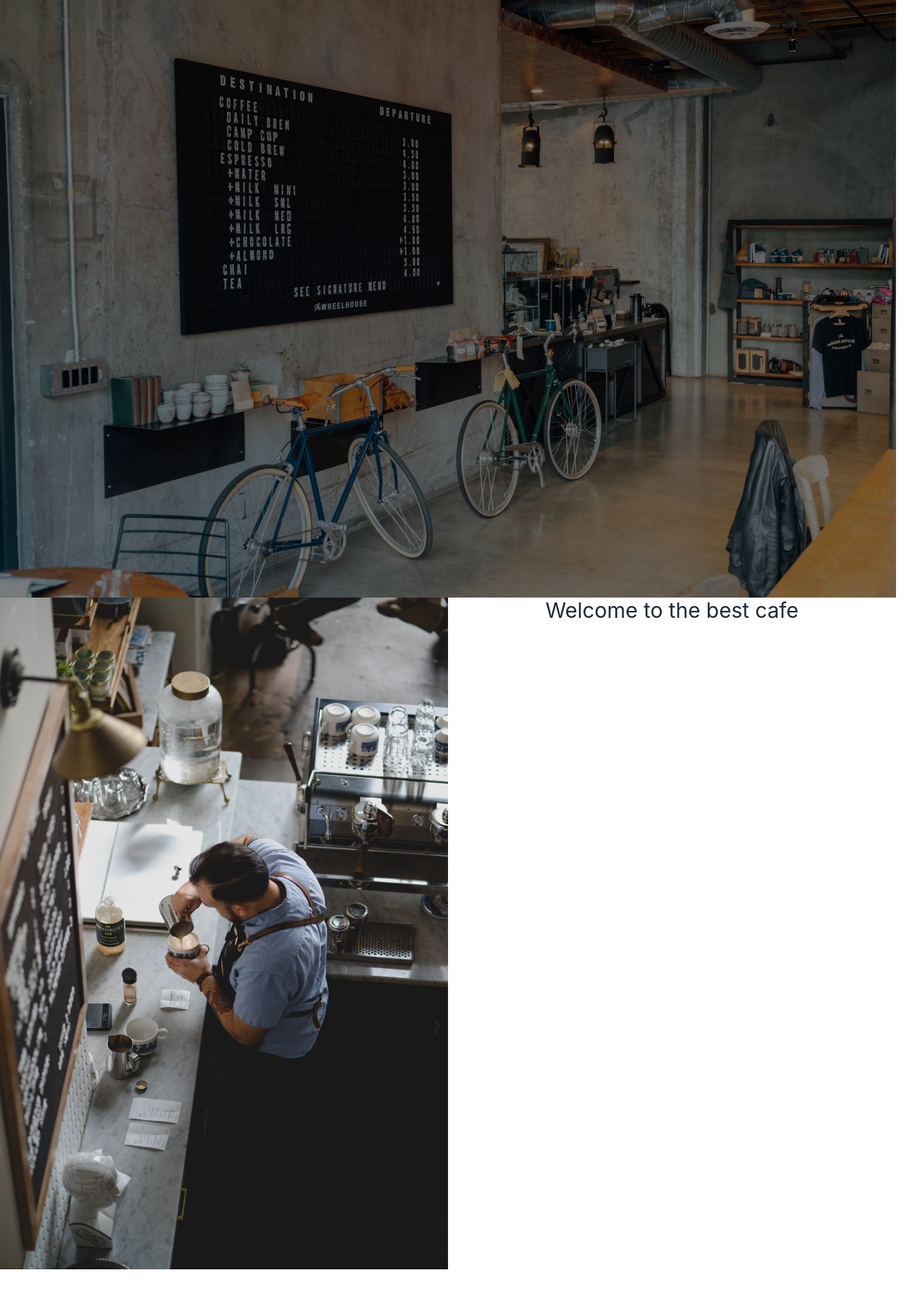
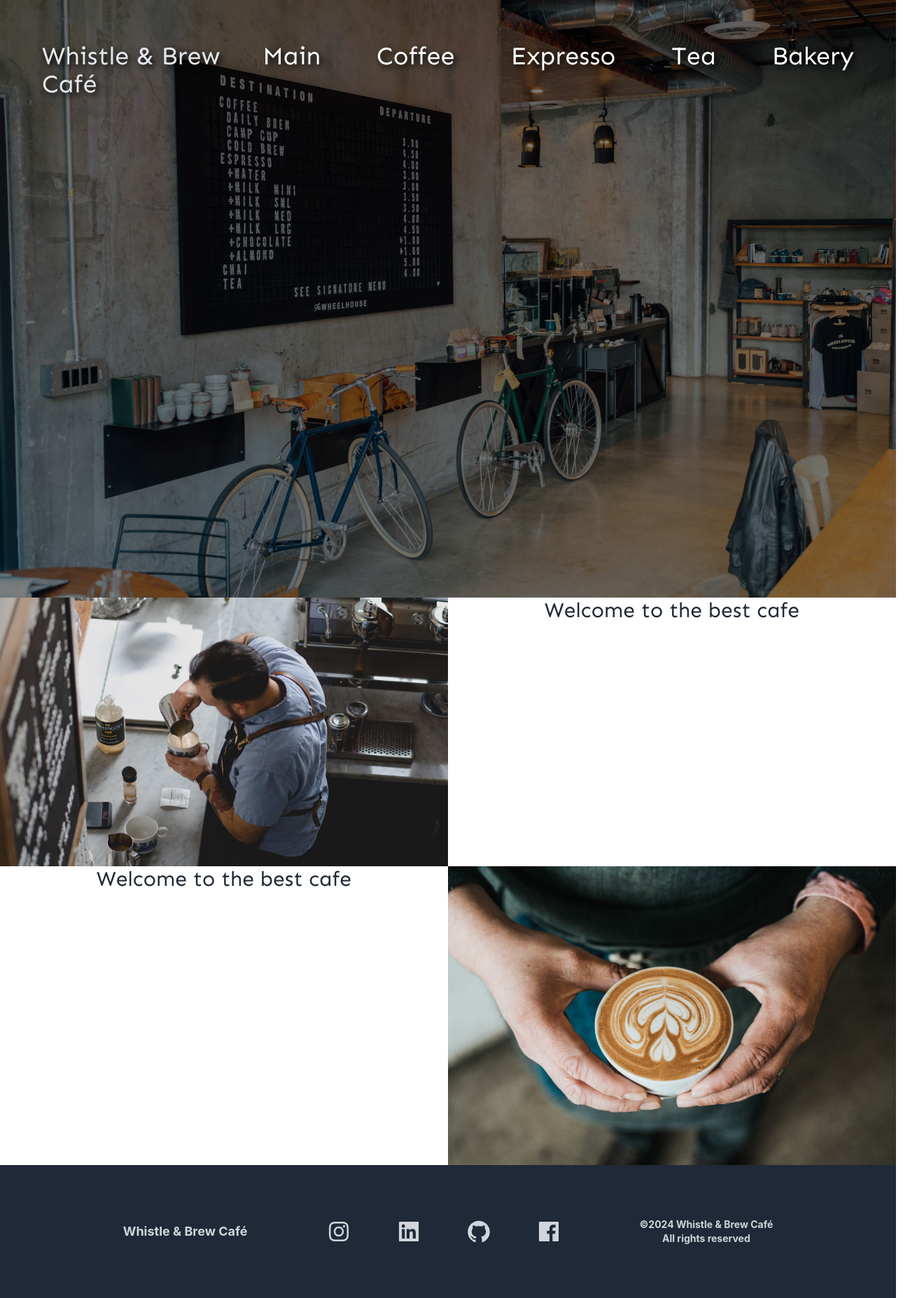
Before and after one commit to Stroyer210/Whistle-Brew-Caf-, a React (Create React App) app: page / in a window 1280 px wide. Shown: the whole page at 70% size, 1320 px wide, since content can reach past the window. Before the commit the page ends 1814 px from the top, so only its background shows below. Built offline with nearby package versions, Linux system fonts and the light colour scheme.

Commit message:
adding the navbar and footer

```diff
--- a/package.json
+++ b/package.json
@@ -8,6 +8,7 @@
     "@testing-library/user-event": "^13.5.0",
     "react": "^18.3.1",
     "react-dom": "^18.3.1",
+    "react-icons": "^5.2.1",
     "react-router-dom": "^6.24.1",
     "react-scripts": "5.0.1",
     "web-vitals": "^2.1.4"
--- a/public/index.html
+++ b/public/index.html
@@ -6,6 +6,9 @@
     <meta name="viewport" content="width=device-width, initial-scale=1" />
     <meta name="theme-color" content="#000000" />
     <script src="https://cdn.tailwindcss.com"></script>
+    <link rel="preconnect" href="https://fonts.googleapis.com">
+  <link rel="preconnect" href="https://fonts.gstatic.com" crossorigin>
+  <link href="https://fonts.googleapis.com/css2?family=Sen:wght@400..800&display=swap" rel="stylesheet">
     <meta
       name="description"
       content="Web site created using create-react-app"
--- a/src/Components/Footer.jsx
+++ b/src/Components/Footer.jsx
@@ -0,0 +1,45 @@
+import "./../App.css";
+import React from "react";
+import {
+  AiOutlineInstagram,
+  AiFillLinkedin,
+  AiFillGithub,
+  AiFillFacebook,
+} from "react-icons/ai";
+
+const Footer = () => {
+    return (
+        <div className="flex justify-between p-5 text-lg font-bold bg-gray-800">
+            <div className="max-w-[1200px] sm:h-[150px] p-12 sm:flex justify-between mx-auto items-center inline-block text-center">
+                    <span className="text-gray-300 dark:text-gray-600 biorhyme">
+                    Whistle & Brew Café
+                    </span>
+
+                    <div className="text-4xl flex sm:flex-row justify-center md:gap-16 py-3 text-gray-300 dark:text-white mt-3 mx-28 md:mt-0">
+                        <a href="https://www.instagram.com/sthiwar_17/" target="_blank" rel="noreferrer">
+                            <AiOutlineInstagram className="contact-shadow dark:text-gray-100 dark:hover:text-gray-900" />
+                        </a>
+                        <a href="https://www.linkedin.com/in/sergio-ardila-alvarado-550b40152/" target="_blank" rel="noreferrer">
+                            <AiFillLinkedin className="contact-shadow dark:text-gray-100 dark:hover:text-gray-900" />
+                        </a>
+                        <a
+                            href="https://github.com/Stroyer210/Drunken-Duck"
+                            target="_blank"
+                            rel="noreferrer"
+                        >
+                            <AiFillGithub className="contact-shadow dark:text-gray-100 dark:hover:text-gray-900" />
+                        </a>
+                        <a href="https://www.facebook.com/sthiwar13" target="_blank" rel="noreferrer">
+                            <AiFillFacebook className="contact-shadow dark:text-gray-100 dark:hover:text-gray-900" />
+                        </a>
+                    </div>
+                    <p className="text-gray-300 mt-3 md:mt-0 text-sm">
+                    ©2024 Whistle & Brew Café <br /> All rights reserved{" "}
+                    </p>
+                </div>
+
+        </div>
+    )
+};
+
+export default Footer;
--- a/src/Components/Hero.jsx
+++ b/src/Components/Hero.jsx
@@ -1,23 +1,33 @@
 import "./../App.css";
 // import { Link } from "react-router-dom";
-// import Footer from './Footer';
-// import Navbar from './Navbar';
+import Footer from './Footer';
+import Navbar from './Navbar';
 import barista from "./../Images/hero.avif"
+import coffee from "./../Images/coffee.avif"
 import main from "./../Images/main.avif"
 
 const Hero = () => {
     return (
         <div className="">
-            <img src={main} alt="pic of the place" className="brightness-50"/>
+            <Navbar className=""/>
+            <img src={main} alt="pic of the place" className="brightness-50 w-full object-cover"/>
             <div className="grid grid-cols-2 ">
                 <div className="">
-                    <img src={barista} alt="" />
+                    <img src={barista} alt="barista" className="w-full h-96 object-cover"/>
                 </div>
                 <div>
-                    <h1 className="text-3xl text-gray-800 text-center  my-auto">Welcome to the best cafe</h1>
+                    <h1 className="text-3xl text-gray-800 text-center  my-auto sen">Welcome to the best cafe</h1>
                 </div>
             </div>
-            {/* <Footer /> */}
+            <div className="grid grid-cols-2 ">
+                <div>
+                    <h1 className="text-3xl text-gray-800 text-center  my-auto sen">Welcome to the best cafe</h1>
+                </div>
+                <div className="">
+                    <img src={coffee} alt="coffee" className="w-full object-cover"/>
+                </div>
+            </div>
+            <Footer />
         </div>
     )
 };
--- a/src/Components/Navbar.jsx
+++ b/src/Components/Navbar.jsx
@@ -0,0 +1,23 @@
+// import React from "react";
+import "./../App.css";
+// import { Link } from "react-router-dom";
+
+const Navbar = () => {
+    return (
+        <div className="flex justify-between mx-10 2xl:mx-96 mt-10 p-5 text-4xl font-bold bg-transparent absolute w-full z-50">
+            <div className="">
+                <h1 className=" text-gray-200 text-shadow sen">Whistle & Brew Café</h1>
+            </div>
+            <div className="text-white text-shadow sen ">
+                <p className="inline mr-20 ">Main</p>
+                <p className="inline mr-20">Coffee</p>
+                <p className="inline mr-20">Expresso</p>
+                <p className="inline mr-20">Tea</p>
+                <p className="inline mr-20">Bakery</p>
+            </div>
+
+        </div>
+    )
+};
+
+export default Navbar;
--- a/src/custom.css
+++ b/src/custom.css
@@ -0,0 +1,3 @@
+.text-shadow{
+    text-shadow: 4px 4px 10px rgb(0, 0, 0);
+}
--- a/src/index.css
+++ b/src/index.css
@@ -15,3 +15,11 @@ code {
   font-family: source-code-pro, Menlo, Monaco, Consolas, 'Courier New',
     monospace;
 }
+
+
+.sen {
+  font-family: "Sen", sans-serif;
+  font-optical-sizing: auto;
+  font-weight: 400;
+  font-style: normal;
+}
```
Also changed, not shown: src/Images/coffee.avif (added), 1 other file (tests, documents, lock files or other folders).
